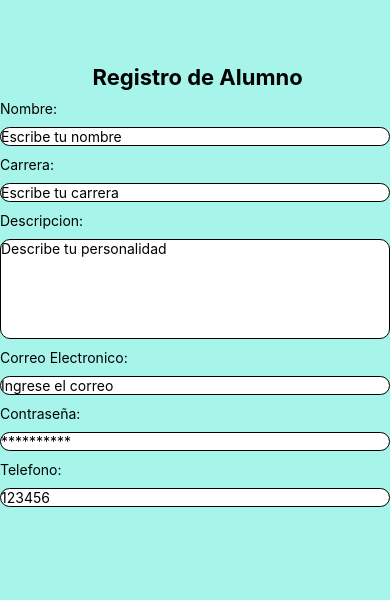
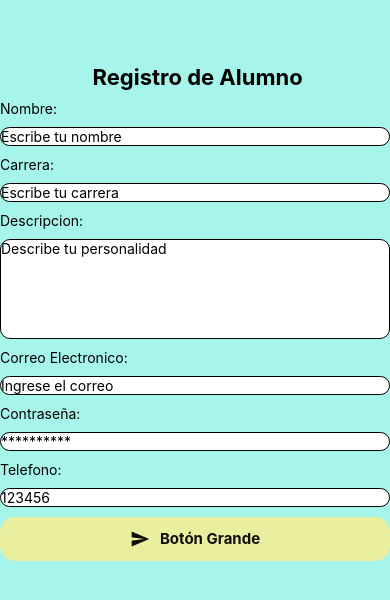
Before and after one commit to SandyMarissaGs/Fundamentos_Expo-, a React Native app: screen / in a window 390 px wide. Shown: the top 600 px of the page. Built offline with nearby package versions, Linux system fonts and the light colour scheme.

Commit message:
Agregando boton al formulario

```diff
--- a/src/Pages/Formulario.js
+++ b/src/Pages/Formulario.js
@@ -1,12 +1,5 @@
-import {
-  StyleSheet,
-  View,
-  Platform,
-  StatusBar,
-  SafeAreaView,
-  TextInput,
-  Text
-} from "react-native";
+import { StyleSheet, View, Platform, StatusBar, SafeAreaView, TextInput, Text, TouchableOpacity} from "react-native";
+import { MaterialIcons } from "@expo/vector-icons";
 
 export const Formulario = () => {
   return (
@@ -24,6 +17,10 @@ export const Formulario = () => {
       <TextInput style={style.input} placeholder="**********" secureTextEntry/>
       <Text style={style.label}>Telefono:</Text>
       <TextInput style={style.input} placeholder="123456" keyboardType="numeric"/>
+      <TouchableOpacity style={style.botonConIcono}>
+        <MaterialIcons name="send" size={20} color="#0c0c0cff" style={style.iconoIzquierda}/>
+        <Text style={style.textoBoton}>Botón Grande</Text>
+      </TouchableOpacity>
     </SafeAreaView>
   )
 }
@@ -56,4 +53,22 @@ const style = StyleSheet.create({
     height: 100,
     textAlignVertical: "top",
   },
+  botonConIcono: {
+    backgroundColor: "#eaee9fff",
+    marginTop: 10,
+    flexDirection: "row",
+    alignContent: "center",
+    justifyContent: "center",
+    paddingVertical: 12,
+    borderRadius: 15,
+  },
+  iconoIzquierda: {
+    marginRight: 10,
+  },
+   textoBoton: {
+    color: "#0f0f0fff",
+    fontWeight: "bold",
+    fontSize: 15,
+    textAlign: "center",
+  },
 });
```
